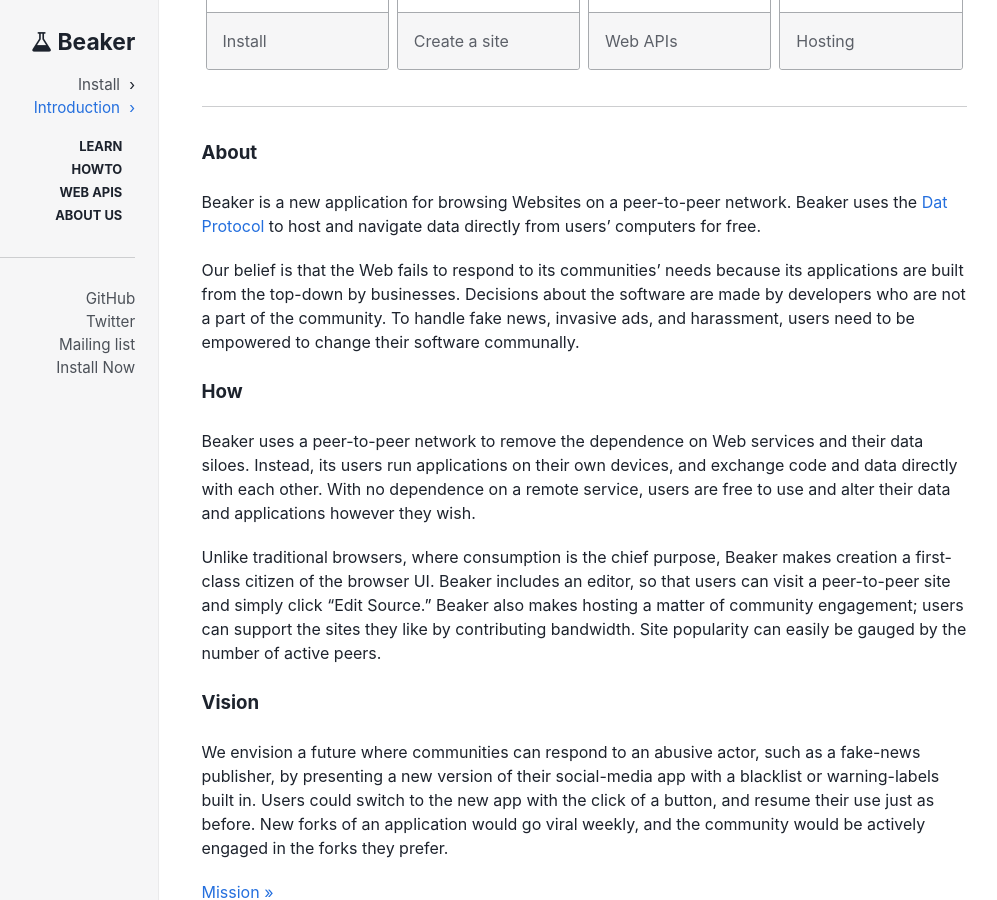
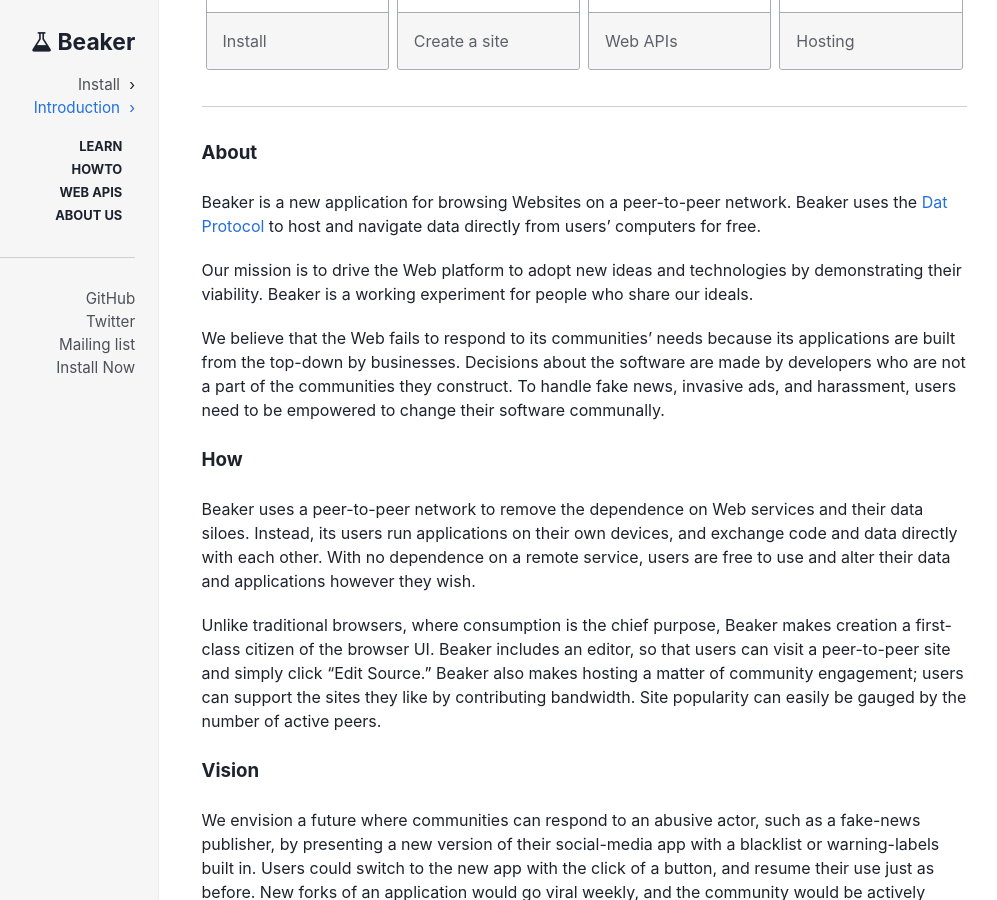
Before and after one commit to beakerbrowser/beakerbrowser.com, a Jekyll site: the page built from _docs/index.md, in a window 1280 px wide and 900 px high, scrolled down 491 px. Shown: the whole window, without its empty margins (66-1063 px from the left). Built offline with Jekyll 4.4.1, drawn with Linux system fonts in a browser that asks for light colours.

Commit message:
More about mission

```diff
--- a/_docs/index.md
+++ b/_docs/index.md
@@ -39,7 +39,9 @@
 
 Beaker is a new application for browsing Websites on a peer-to-peer network. Beaker uses the [Dat Protocol](https://datproject.org) to host and navigate data directly from users’ computers for free.
 
-Our belief is that the Web fails to respond to its communities’ needs because its applications are built from the top-down by businesses. Decisions about the software are made by developers who are not a part of the community. To handle fake news, invasive ads, and harassment, users need to be empowered to change their software communally.
+Our mission is to drive the Web platform to adopt new ideas and technologies by demonstrating their viability. Beaker is a working experiment for people who share our ideals.
+
+We believe that the Web fails to respond to its communities’ needs because its applications are built from the top-down by businesses. Decisions about the software are made by developers who are not a part of the communities they construct. To handle fake news, invasive ads, and harassment, users need to be empowered to change their software communally.
 
 ### How
 
```
